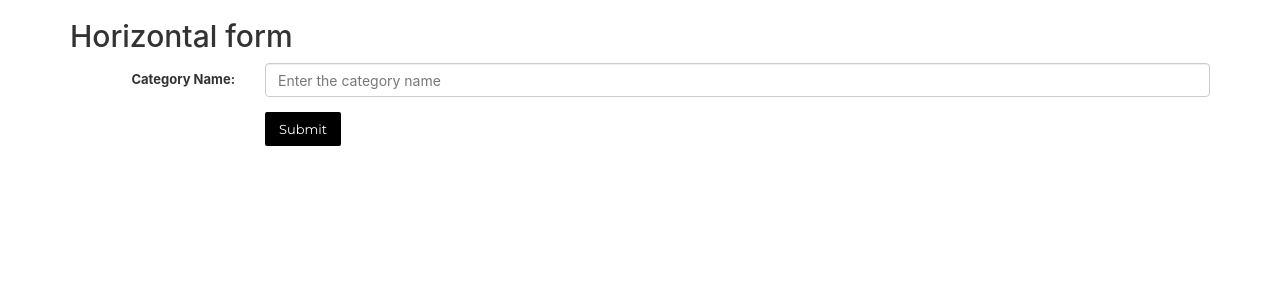
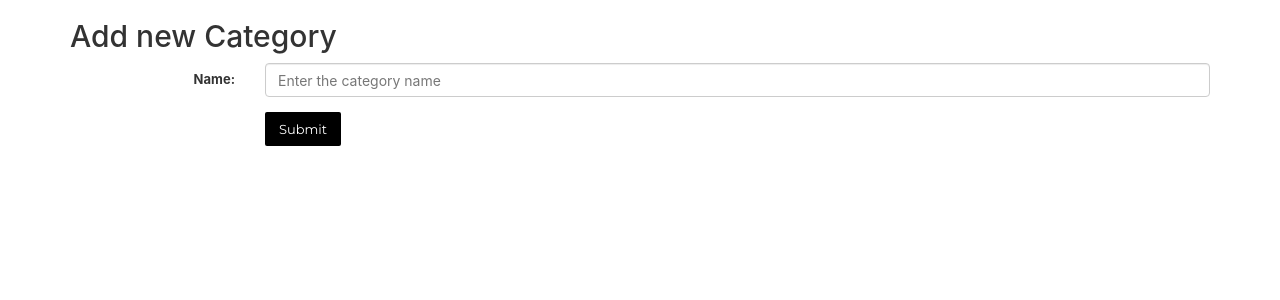
Before and after one commit to git714/Ecommerce-webApp, a React (Create React App) app in the folder flipkart/: page /addcategory in a window 1280 px wide. Shown: the top 300 px of the page. Built offline with nearby package versions, Linux system fonts and the light colour scheme.

Commit message:
Update Addcategory.js

```diff
--- a/flipkart/src/admin/Admindashboard/component/category/Addcategory.js
+++ b/flipkart/src/admin/Admindashboard/component/category/Addcategory.js
@@ -1,11 +1,12 @@
 import React from 'react'
-
+import { useNavigate } from 'react-router-dom';
 
 import { useForm } from "react-hook-form";
 import axios from 'axios';
 
+
 export const Addcategory = () => {
-  // const Navigate = useNavigate();
+   const navigate = useNavigate();
 
     const {register,handleSubmit}=useForm();
 const onSubmit=(data)=>{
@@ -13,7 +14,7 @@ const onSubmit=(data)=>{
     axios.post('http://localhost:5000/users/category/create', data)
     .then((res) => {
 
-      // history.push("/home");
+      navigate("/admindashboard")
 
     }).catch((error) => {
         console.log(error)
@@ -24,14 +25,15 @@ const onSubmit=(data)=>{
 
   return (
     <><div className="container">
-    <h2>Horizontal form</h2>
+    <h2>Add new Category</h2>
     <form className="form-horizontal" onSubmit={handleSubmit(onSubmit)} >
       <div className="form-group">
-        <label className="control-label col-sm-2" htmlFor="category">Category Name:</label>
+        <label className="control-label col-sm-2" htmlFor="category">Name:</label>
         <div className="col-sm-10">
           <input {...register("name",{required:true})} type="text" className="form-control" id="name" placeholder="Enter the category name" name="name"/>
         </div>
       </div>
+
 
       <div className="form-group">
         <div className="col-sm-offset-2 col-sm-10">
```
